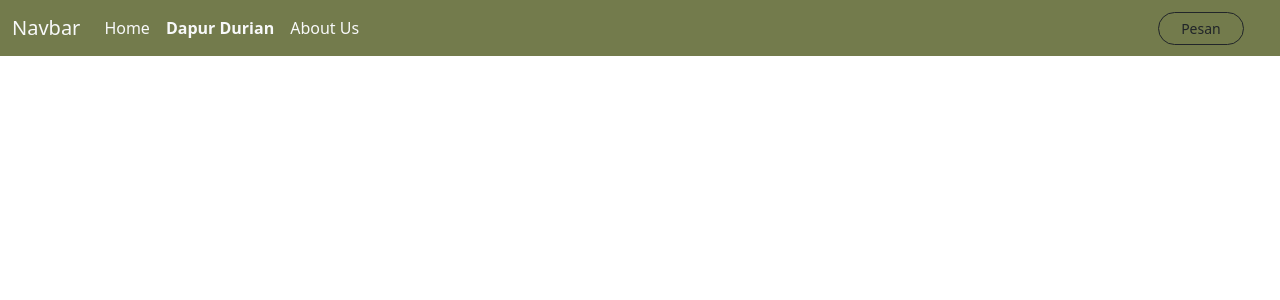
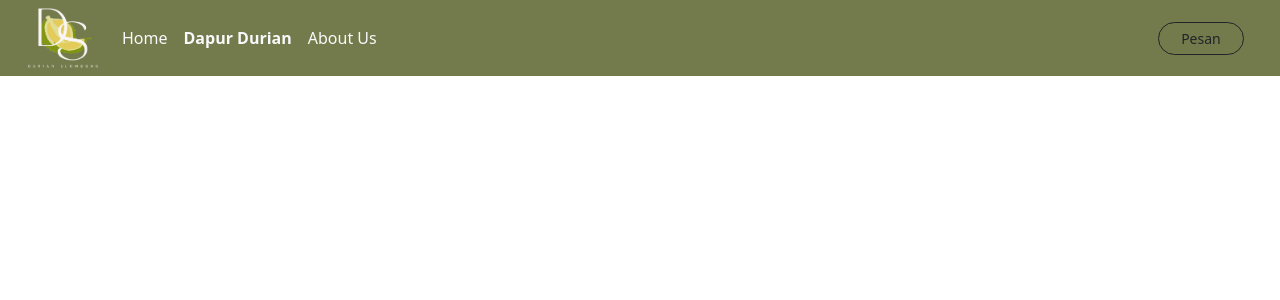
Before and after one commit to keliphar/hackathon, a PHP site: page /dapur-durian.php in a window 1280 px wide. Shown: the top 300 px of the page. Run offline with PHP 8.4, Linux system fonts and the light colour scheme; data that the repository does not hold is empty.

Commit message:
logo, placement vid

```diff
--- a/dapur-durian.php
+++ b/dapur-durian.php
@@ -3,3 +3,5 @@ $title = "Dapur Durian";
 $CSS = "style.css";
 require_once("./navbar.php");
 ?>
+
+<!-- HTML -->
--- a/konten-home.php
+++ b/konten-home.php
@@ -11,7 +11,7 @@
 </head>
 <body>
 
-    <div class="container-fluid scolor-5 py-3">
+    <div class="container-fluid scolor-5 py-3 con">
         <section class="hidden-1">
             <div class="container-fluid custom-box scolor-4">
                 <div class="row">
--- a/navbar.php
+++ b/navbar.php
@@ -26,11 +26,8 @@
 <body>
     <nav class="scolor-3 navbar navbar-expand-lg ">
         <div class="container-fluid scolor">
-            <a class="navbar-brand text-light" href="#">Navbar</a>
-            <button class="navbar-toggler" type="button" data-bs-toggle="collapse" data-bs-target="#navbarSupportedContent" aria-controls="navbarSupportedContent" aria-expanded="false" aria-label="Toggle navigation">
-            <span class="navbar-toggler-icon"></span>
-            </button>
-            <div class="collapse navbar-collapse" id="navbarSupportedContent">
+            <img src="asset/logo.png" alt="" width="70" height="60" class="mx-3">
+            <div class="navbar-collapse" id="navbarSupportedContent">
             <ul class="navbar-nav me-auto mb-2 mb-lg-0">
                 <li class="nav-item">
                 <a class="nav-link text-light <?= $homeActive ?>" aria-current="page" href="home.php">Home</a>
--- a/style.css
+++ b/style.css
@@ -57,3 +57,7 @@ section{
     padding: 20px;
     min-height: 200px;
 }
+
+.con{
+    overflow: hidden;
+}
```
Also changed, not shown: video.php (+3 -5 lines).
